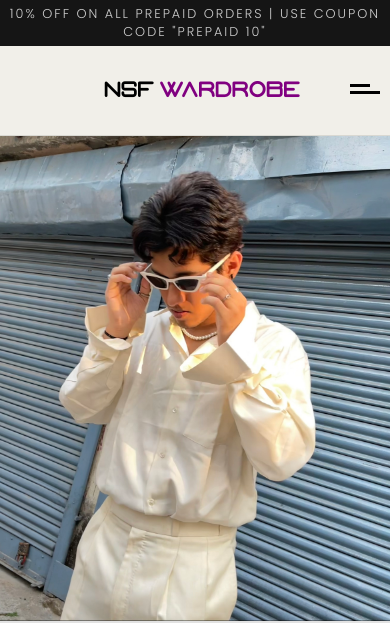
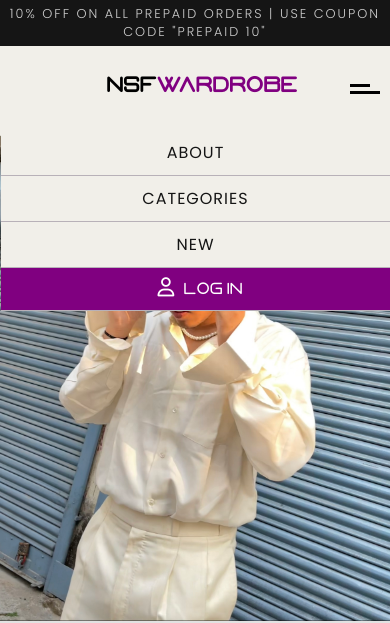
Before and after one commit to plushexe351/Product-Landing-Page, a plain HTML site: page index.html in a window 390 px wide. Both pictures are taken after a click on the element 365 px from the left and 85 px from the top of the page. Shown: the top 623 px of the page. Drawn offline with Linux system fonts and the light colour scheme.

Commit message:
Fixed hamburger menu and made it responsive

```diff
--- a/index.html
+++ b/index.html
@@ -22,13 +22,13 @@
                 <div class="bar short"></div>
             </div>
             <div id="brand-name">
-        <h1>NSF <span class="colored-text">WARDROBE</span></h1>
+        <h1>NSF<span class="colored-text">WARDROBE</span></h1>
         </div>
         <nav id="navbar">
             <a class="nav-link" href="">About</a>
             <a class="nav-link" href="">Categories</a>
-            <a class="nav-link" href="">New Arrivals</a>
-            <div id="btn--Shop-Now"><i class="fa-regular fa-user"></i></div>
+            <a class="nav-link" href="">New</a>
+            <div id="btn--Shop-Now"><i class="fa-regular fa-user"></i>Log in</div>
         </nav>
     </div>
 
--- a/index.js
+++ b/index.js
@@ -1,3 +1,6 @@
 const hamburger = document.getElementById('hamburger');
 const header = document.getElementById('header-content');
 const navbar = document.getElementById('navbar');
+hamburger.addEventListener('click', () => {
+    header.classList.toggle('active');
+})
--- a/style.css
+++ b/style.css
@@ -60,14 +60,14 @@ min-height: 100vh;
     flex: 1;
 }
 #brand-name h1{
-    padding-left: 4vw;
+    padding: 10px 0 10px 4vw;
     font-size: 2.3rem;
 }
 #navbar{
     display: flex;
     justify-content: center;
     align-items: center;
-    /* border-left:1px solid rgba(39, 25, 19, 0.226); */
+    border-left:1px solid rgba(39, 25, 19, 0.226);
 }
 a{
     text-decoration: none;
@@ -83,6 +83,8 @@ a{
     text-align: center;
     text-transform: uppercase;
     transition:0.2s;
+    background-color:rgb(241, 239, 233);
+
 }
 .nav-link{
     position: relative;
@@ -109,7 +111,6 @@ a{
 }
 #btn--Shop-Now{
     background-color: purple;
-    /* background-color: rgb(24, 48, 65); */
     color: white;
     min-width:150px;
     font-family: steelr;
@@ -128,8 +129,8 @@ a{
     height:10px;
     z-index: 10;
 }
-#navbar.active{
-    width:100%;
+#header-content.active > #navbar{
+    display: flex;
 }
 .bar{
     height:3px;
@@ -226,7 +227,6 @@ outline-offset: -5px;
 }
 .btn2{
     flex:1;
-    /* background-color: rgb(24, 48, 65); */
     background-color: purple;
     color: white;
 }
@@ -243,6 +243,23 @@ outline-offset: -5px;
 @media (max-width:1100px){
     #navbar{
        display: none;
+       flex-direction: column;
+       justify-content: flex-start;
+    min-width:100%;
+    height: 0%;
+
+    }
+    .nav-link::before{
+        display: none;
+    }
+    #header-content{
+        overflow-y: visible;
+        flex-wrap: wrap;
+    }
+    #header-content .nav-link, #btn--Shop-Now{
+        padding:10px;
+        width: 100%;
+        border-bottom:1px solid rgb(184, 177, 184);
     }
     #hamburger{
         display: block;
```
